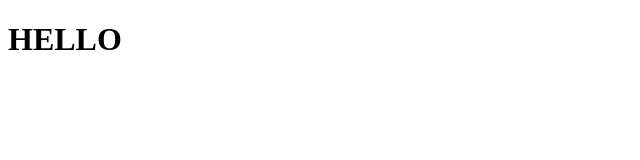
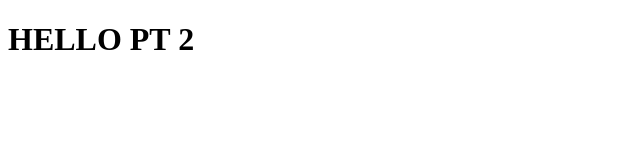
Before and after one commit to Sufyansiddiquix/Test-Repository, a plain HTML site: page index.html in a window 1280 px wide. Shown: the whole page, without its empty margins (0-640 px from the left). Drawn offline with Linux system fonts and the light colour scheme.

Commit message:
Update index.html

```diff
--- a/index.html
+++ b/index.html
@@ -6,6 +6,6 @@
         <title>Hello World</title>
     </head>
     <body>
-        <h1>HELLO</h1>
+        <h1>HELLO PT 2</h1>
     </body>
 </html>
```
